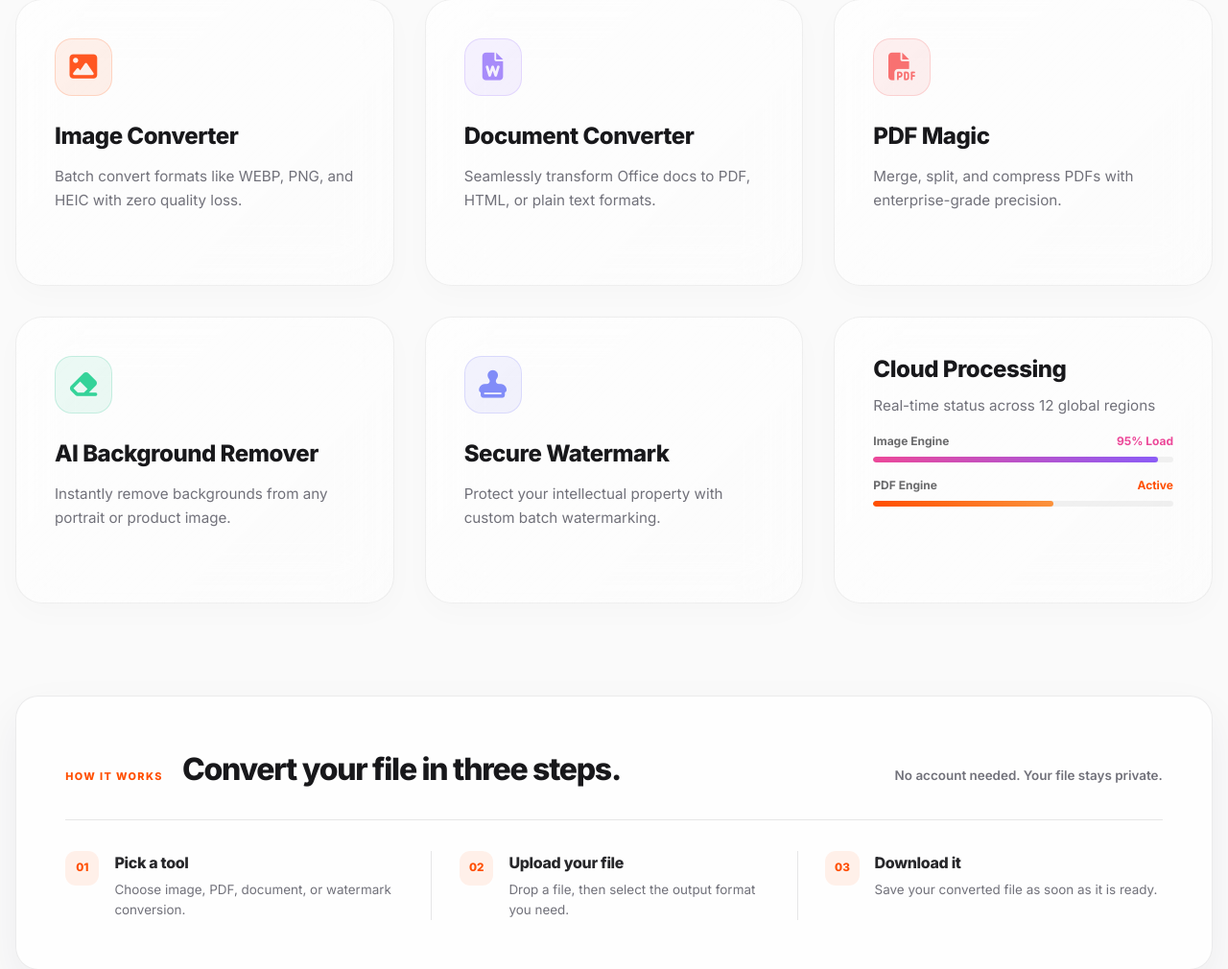
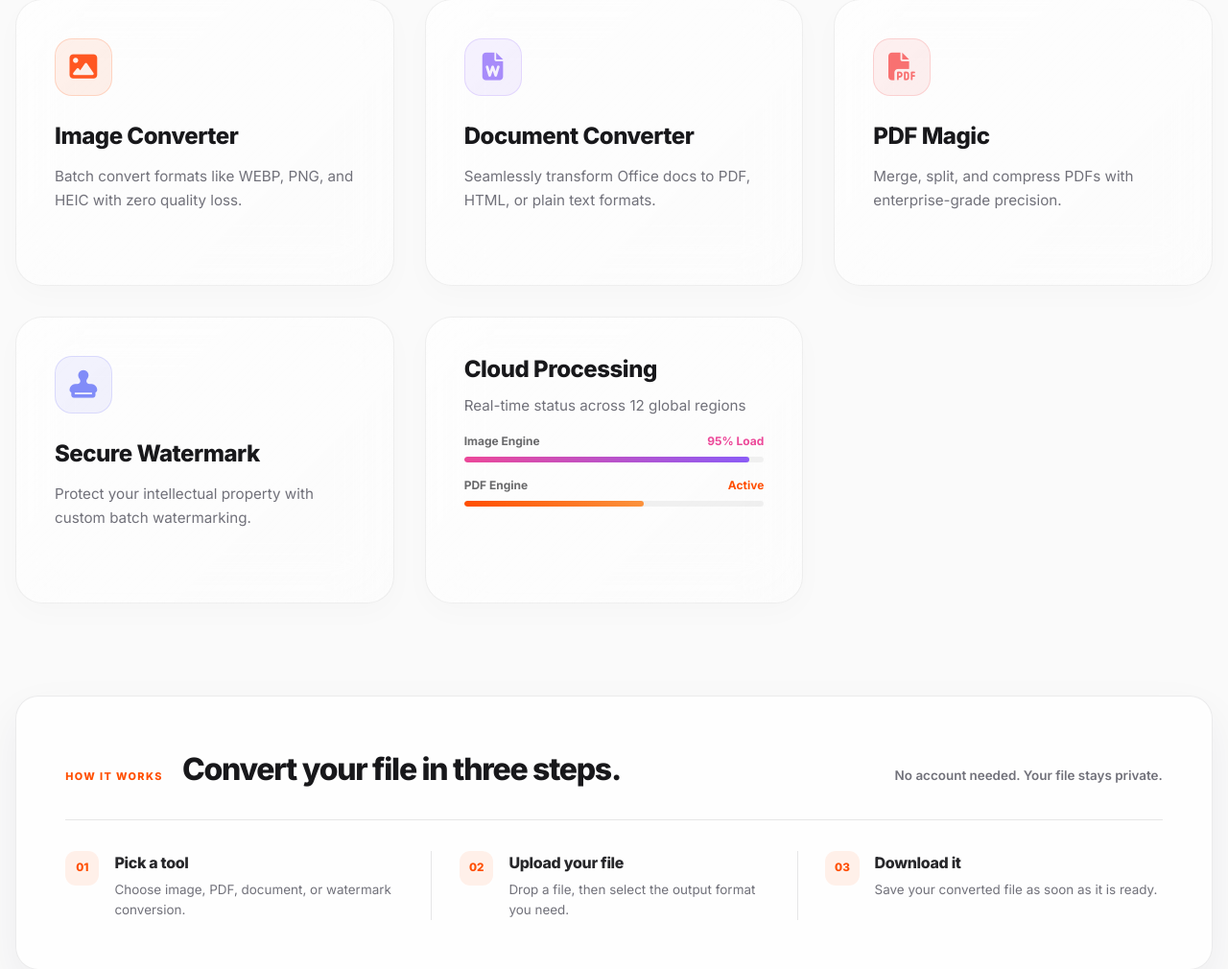
Before and after one commit to codewithkaran23/converter, a Flask app: page / in a window 1280 px wide. Shown: the part 1267-2277 px from the top of the page at 96% size. Run offline with Flask 3, Linux system fonts and the light colour scheme; some libraries are stand-ins or nearby versions.

Commit message:
Remove background remover from deployment

```diff
--- a/requirements.txt
+++ b/requirements.txt
@@ -5,6 +5,4 @@ python-docx
 pdf2docx
 PyMuPDF
 docx2pdf
-opencv-python-headless
-rembg[cpu]
 pywin32; sys_platform == "win32"
--- a/templates/index.html
+++ b/templates/index.html
@@ -357,13 +357,6 @@
                         <div class="arrow-hint">Launch Tool <i class="fa-solid fa-arrow-right" style="font-size: 0.8rem;"></i></div>
                     </a>
 
-                    <a href="/bg-remover" class="tool-card hover:no-underline">
-                        <div class="icon-box icon-box-emerald"><i class="fa-solid fa-eraser"></i></div>
-                        <h3>AI Background Remover</h3>
-                        <p>Instantly remove backgrounds from any portrait or product image.</p>
-                        <div class="arrow-hint">Launch Tool <i class="fa-solid fa-arrow-right" style="font-size: 0.8rem;"></i></div>
-                    </a>
-
                     <a href="/watermark" class="tool-card hover:no-underline">
                         <div class="icon-box icon-box-indigo"><i class="fa-solid fa-stamp"></i></div>
                         <h3>Secure Watermark</h3>
```
